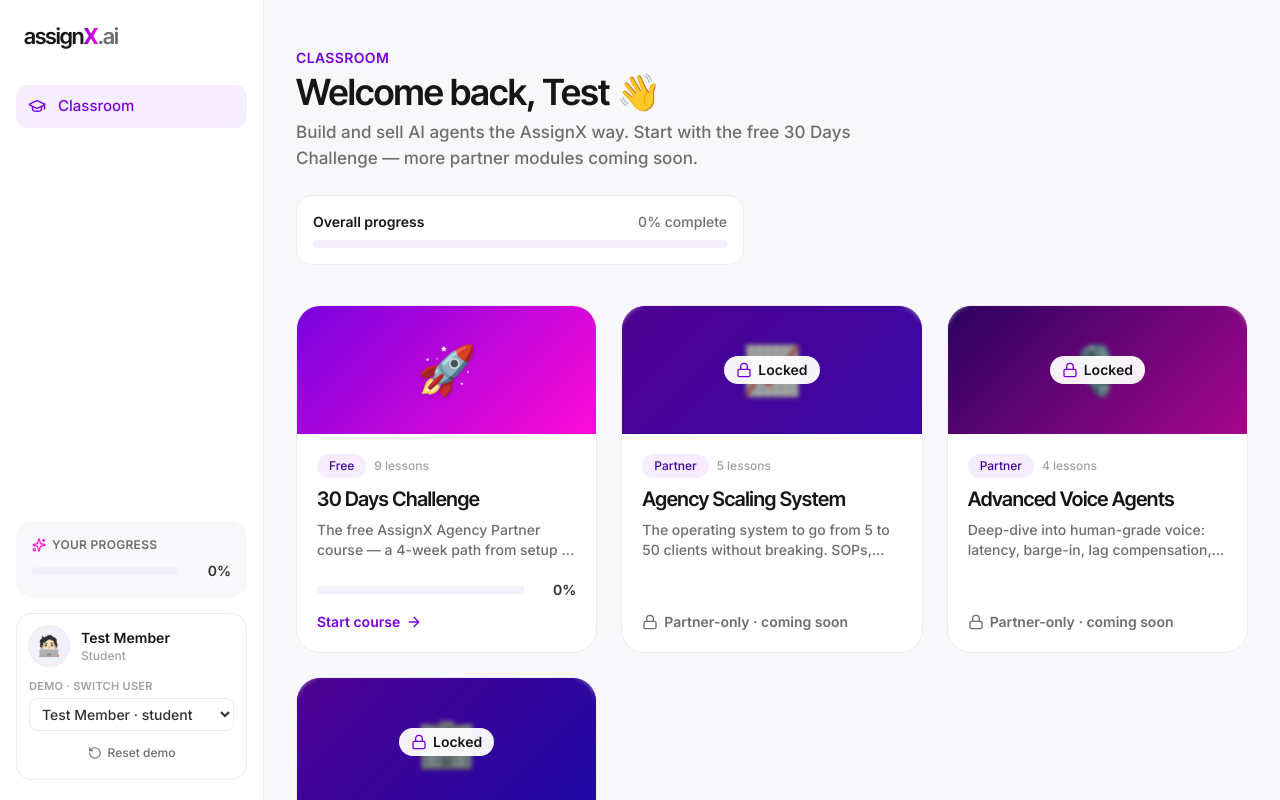
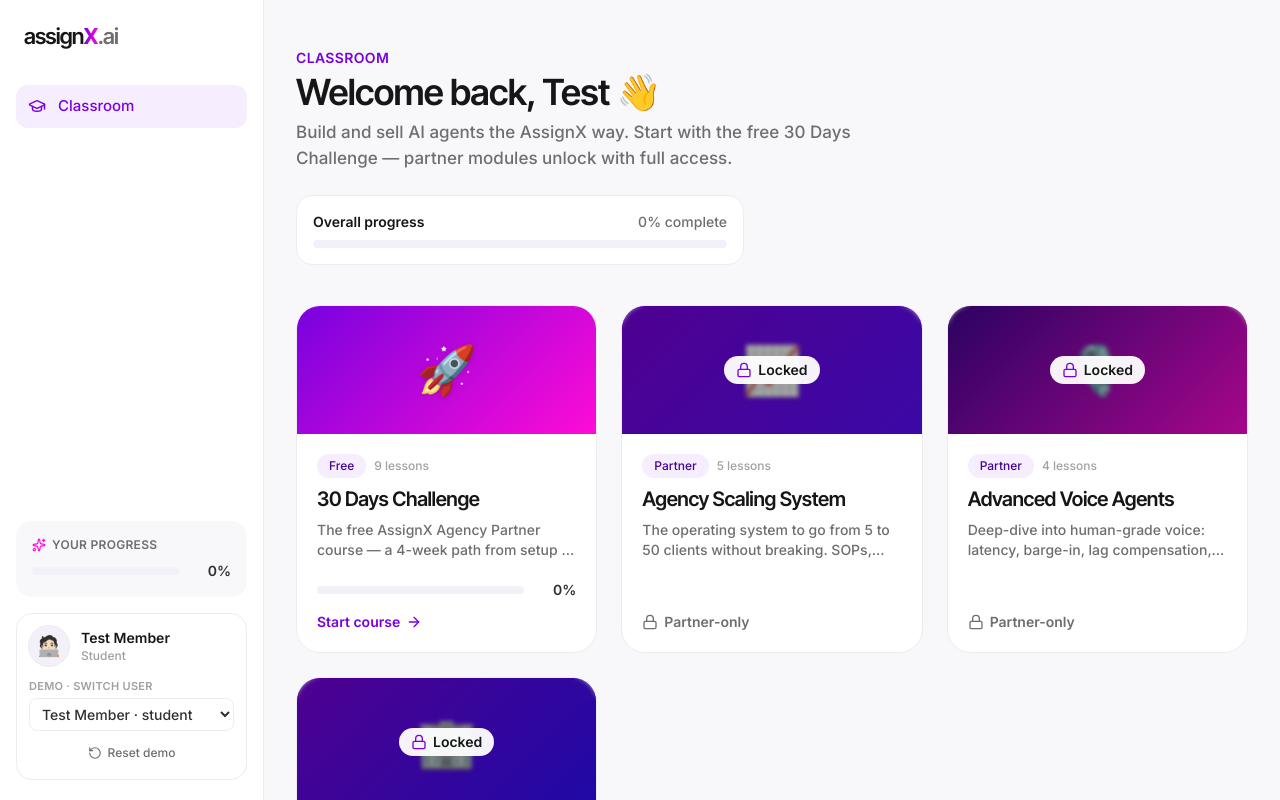
Before and after one commit to bryatomixx/assignx, a Next.js app: page /classroom in a window 1280 px wide. Shown: the top 800 px of the page. Built offline with nearby package versions, Linux system fonts and the light colour scheme.

Commit message:
copy: remove coming-soon label from partner-only modules

```diff
--- a/app/classroom/page.tsx
+++ b/app/classroom/page.tsx
@@ -27,7 +27,7 @@
         </h1>
         <p className="mt-2 max-w-xl text-ink-500">
           Build and sell AI agents the AssignX way. Start with the free 30 Days
-          Challenge — more partner modules coming soon.
+          Challenge — partner modules unlock with full access.
         </p>
 
         <div className="mt-6 max-w-md rounded-2xl border border-line bg-white p-4">
--- a/components/classroom/LockedGate.tsx
+++ b/components/classroom/LockedGate.tsx
@@ -38,8 +38,8 @@
             {module ? module.title : "This module"} is locked
           </h1>
           <p className="max-w-md text-white/85">
-            A partner-only module — coming soon. For now, keep building with the
-            free course.
+            This is a partner-only module. Ask your AssignX admin to unlock it,
+            or keep building with the free course.
           </p>
           <Link href="/classroom/30-day-challenge" className="mt-2">
             <Button variant="secondary" size="lg">
--- a/components/classroom/ModuleCard.tsx
+++ b/components/classroom/ModuleCard.tsx
@@ -59,7 +59,7 @@
           <div className="mt-auto pt-5">
             {locked ? (
               <span className="flex items-center gap-1.5 text-sm font-semibold text-ink-500">
-                <Lock className="h-4 w-4" /> Partner-only · coming soon
+                <Lock className="h-4 w-4" /> Partner-only
               </span>
             ) : (
               <>
```
